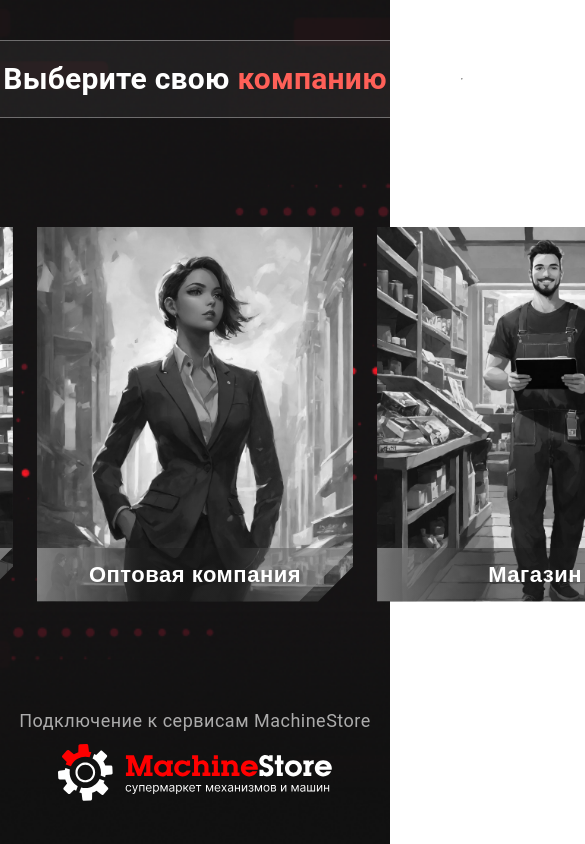
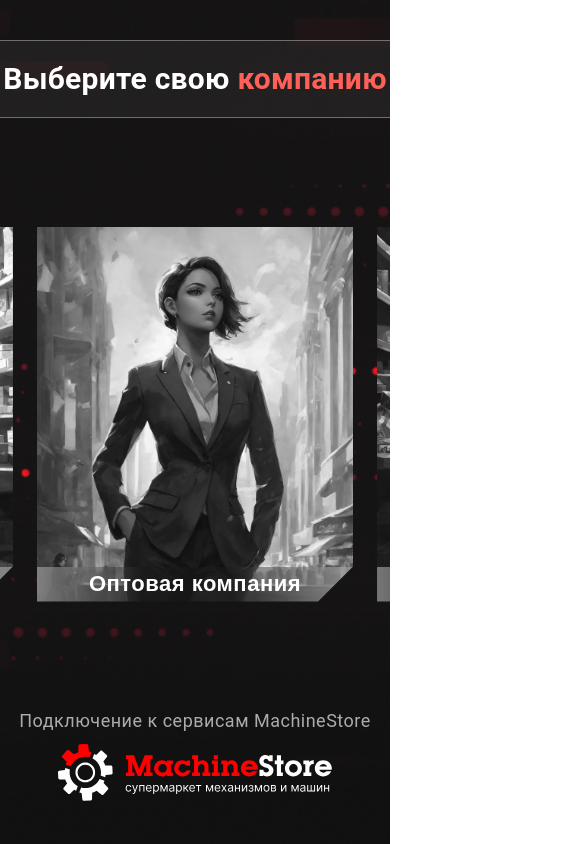
Before and after one commit to mot9igit/DartAgencyTask, a Vue app: page / in a window 390 px wide. Shown: the top 844 px of the page, 585 px wide, since content can reach past the window. Built offline with nearby package versions, Linux system fonts and the light colour scheme.

Commit message:
Адаптив карточек до 1280px

```diff
--- a/src/App.vue
+++ b/src/App.vue
@@ -90,5 +90,7 @@
 
 	// width: 100vw;
 	// height: 100dvh;
+
+	overflow: hidden;
 }
 </style>
--- a/src/components/CompanySelectPage/CompanySelectPage.vue
+++ b/src/components/CompanySelectPage/CompanySelectPage.vue
@@ -92,20 +92,32 @@
 	@include flex-center;
 	gap: 24px;
 
-	padding: 80px 195px 0;
+	padding: 40px 195px 0;
 
 	overflow: hidden;
+
+	@include desktop {
+		padding: 0 40px;
+	}
 
 	&__img {
 		height: 944px;
 		width: 600px;
 		object-fit: contain;
+
+		@include desktop {
+			height: 606px;
+		}
 	}
 
 	.content {
 		display: flex;
 		align-items: flex-start;
 		flex-direction: column;
+
+		@include desktop {
+			padding-bottom: 40px;
+        }
 
 		&__title {
 			font: {
@@ -117,6 +129,12 @@
 			color: var(--color-white);
 
 			margin-bottom: 80px;
+
+
+			@include desktop {
+				font-size: 80px;
+				margin-bottom: 40px;
+			}
 		}
 
 		&__opportunities {
@@ -141,10 +159,18 @@
 
 		&--left {
 			left: 195px;
+
+			@include desktop {
+                left: 40px;
+            }
 		}
 
 		&--right {
 			left: calc(100% - 195px);
+
+			@include desktop {
+				left: calc(100% - 40px);
+			}
 		}
 	}
 }
--- a/src/components/UI/CardTitle.vue
+++ b/src/components/UI/CardTitle.vue
@@ -22,8 +22,7 @@
 .title {
 	@include gray-gradient-background;
 
-	$height: 54;
-	$width: 483;
+	--height: 54px;
 
 	font: {
 		size: 22px;
@@ -42,8 +41,12 @@
 	bottom: 0;
 
 	width: 100%;
-	height: #{$height}px;
+	height: var(--height);
 
-	clip-path: polygon(0% 0%, 100% 0, calc(100% - #{$height}px) 100%, 0% 100%);
+	// clip-path: polygon(0% 0%, 100% 0, calc(100% - $height) 100%, 0% 100%);
+
+	@include desktop-l {
+		--height: clamp(35px, #{calc(54 * 100 / 1980)}vw, 54px);
+	}
 }
 </style>
--- a/src/components/UI/PersonCard.vue
+++ b/src/components/UI/PersonCard.vue
@@ -62,12 +62,12 @@
 
 	// max-width: 483px;
 	max-height: 573px;
-
 	height: var(--card-height);
 
 	aspect-ratio: 0.843;
 
 	position: relative;
+	transition-duration: var(--transition-duration);
 
 	&:hover,
 	&:active,
@@ -95,6 +95,10 @@
 		}
 	}
 
+	@include desktop-l {
+		--card-height: clamp(375px, #{calc(573 * 100 / (1980 * 1280 / 2))}vw, 573px);
+		--title-height: clamp(35px, #{calc(54 * 100 / 1980)}vw, 54px);
+	}
 
 	@include desktop {
 		--card-height: 375px;
--- a/src/views/Home.vue
+++ b/src/views/Home.vue
@@ -59,6 +59,9 @@
 
 	height: 100dvh;
 
+	@include desktop-l {
+		padding-block: clamp(40px, #{calc(40 * 100 / 1980)}vw, 40px);
+	}
 
 	@include desktop {
 		padding-block: 40px;
@@ -93,6 +96,9 @@
 		align-items: center;
 		gap: 40px;
 
+		@include desktop-l {
+			gap: clamp(24px, #{calc(40 * 100 / 1980)}vw, 40px);
+		}
 
 		@include desktop {
 			gap: 24px;
```
